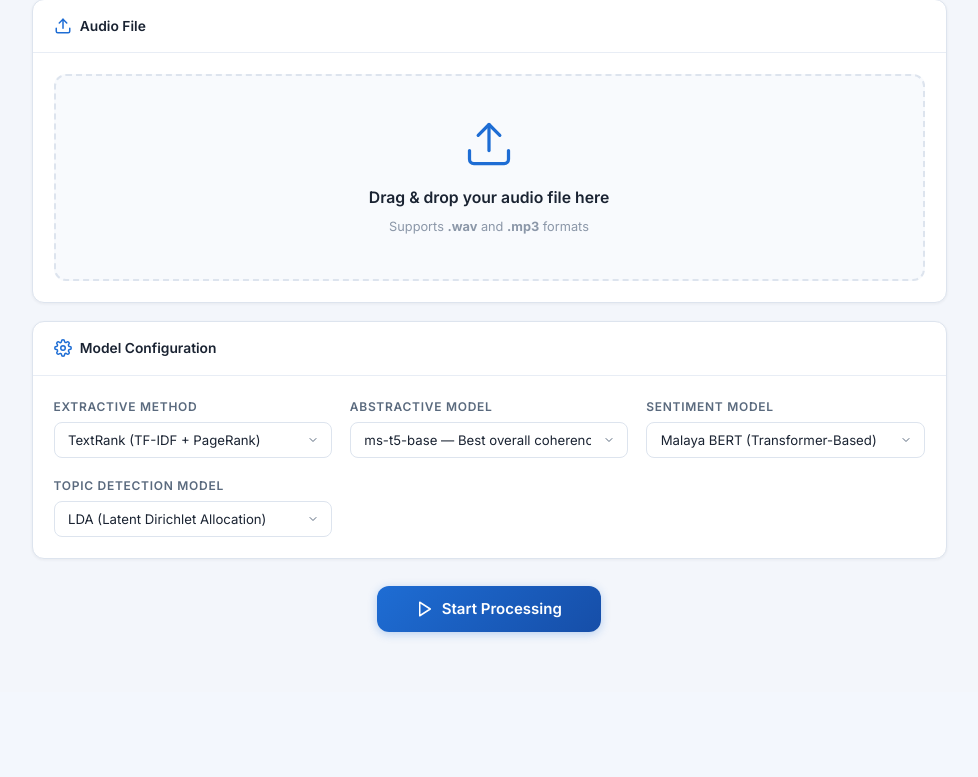
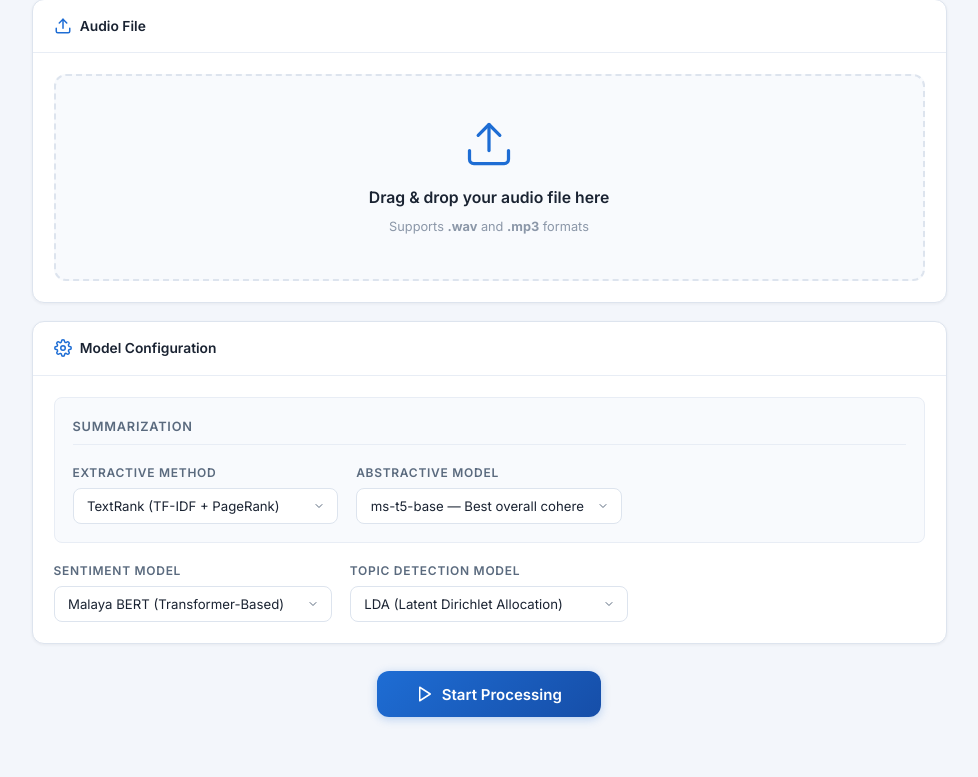
Before and after one commit to nvshirfn/meeting_summarizer_fyp, a Flask app: page / in a window 1280 px wide. Shown: the part 231-1008 px from the top of the page, without its empty margins (151-1129 px from the left). Before the commit the page ends 869 px from the top, so only its background shows below. Run offline with Flask 3, Linux system fonts and the light colour scheme.

Commit message:
New modifications: modify the upload page to group the Extractive Method and Abstractive Model dropdowns into one Summarization section

```diff
--- a/static/style.css
+++ b/static/style.css
@@ -221,6 +221,25 @@ body {
   display: grid;
   grid-template-columns: repeat(auto-fill, minmax(260px, 1fr));
   gap: 1.2rem;
+}
+
+.field-group {
+  grid-column: 1 / -1;
+  border: 1px solid var(--border-light);
+  border-radius: var(--radius-sm);
+  padding: 1.2rem;
+  background: var(--surface-alt);
+}
+
+.field-group__title {
+  font-weight: 600;
+  font-size: .85rem;
+  color: var(--text-secondary);
+  text-transform: uppercase;
+  letter-spacing: .06em;
+  margin-bottom: 1.2rem;
+  border-bottom: 1px solid var(--border-light);
+  padding-bottom: .5rem;
 }
 
 .field { display: flex; flex-direction: column; gap: .35rem; }
--- a/templates/upload.html
+++ b/templates/upload.html
@@ -64,6 +64,10 @@
       <div class="card__body">
         <div class="form-grid">
 
+          <!-- Summarization Group -->
+          <div class="field-group">
+            <div class="field-group__title">Summarization</div>
+            <div class="form-grid">
               <!-- Extractive / Summarization -->
               <div class="field">
                 <label class="field__label" for="summarization_model">Extractive Method</label>
@@ -82,6 +86,8 @@
                   <option value="{{ key }}" {% if key == default_abs %}selected{% endif %}>{{ label }}</option>
                   {% endfor %}
                 </select>
+              </div>
+            </div>
           </div>
 
           <!-- Sentiment -->
```
Lines whose indentation alone changed are shown as unchanged.
